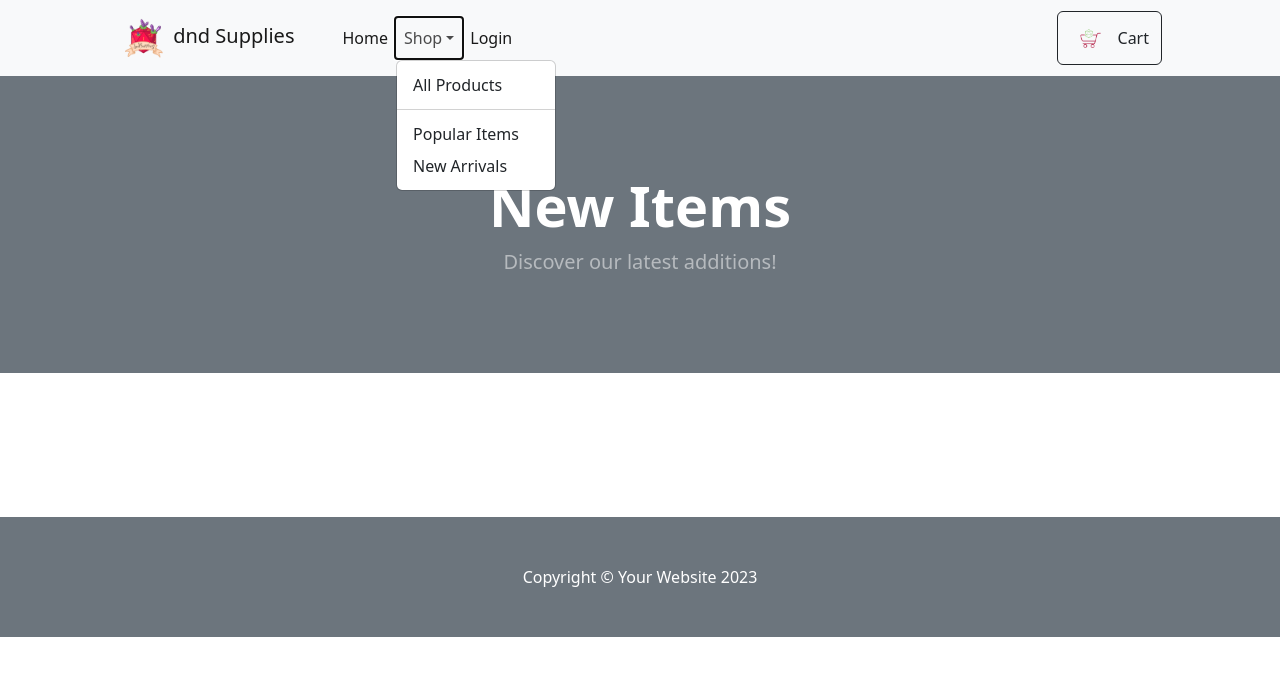
After one commit to robbedeclerk/webshop_eindwerk, a Flask app: page /new_items in a window 1280 px wide, after a click on "Shop". The commit adds this page. Shown: the top 676 px of the page. Run offline with Flask 3, Linux system fonts and the light colour scheme; data that the repository does not hold is empty; some libraries are stand-ins or nearby versions.

Commit message:
update website af zonder bugfix

```diff
--- a/app/models.py
+++ b/app/models.py
@@ -44,6 +44,8 @@ class Product(db.Model):
     price = db.Column(db.Float, nullable=False)
     category_id = db.Column(db.Integer, db.ForeignKey('category.id'), nullable=False)
     image_filename = db.Column(db.String(255))
+    created_at = db.Column(db.DateTime, default=datetime.utcnow)
+
 
     def __repr__(self):
         return f'<Product {self.name}>'
--- a/app/routes.py
+++ b/app/routes.py
@@ -9,6 +9,8 @@ from urllib.parse import urlsplit
 from werkzeug.utils import secure_filename
 from werkzeug.security import check_password_hash, generate_password_hash
 import os
+from sqlalchemy import func
+
 
 UPLOAD_FOLDER = 'app/static/assets/images'
 ALLOWED_EXTENSIONS = {'png', 'jpg', 'jpeg', 'gif'}
@@ -395,3 +397,26 @@ def toggle_order_status(order_id):
     order.complete = not order.complete
     db.session.commit()
     return redirect(url_for('order_details', order_id=order_id))
+
+@app.route('/popular_items')
+def popular_items():
+    # Query om de 5 meest gekochte items op te halen
+    popular_items = db.session.query(Product, db.func.count(OrderItem.product_id).label('total_orders')) \
+                    .join(OrderItem, Product.id == OrderItem.product_id) \
+                    .group_by(Product.id) \
+                    .order_by(db.desc('total_orders')) \
+                    .limit(5) \
+                    .all()
+
+    categories = Category.query.all()  # Alle categorieën ophalen voor de navigatie
+
+    return render_template('popular_items.html', popular_items=popular_items, categories=categories)
+
+@app.route('/new_items')
+def new_items():
+    # Query om de 5 nieuwste items op te halen
+    new_items = Product.query.order_by(Product.created_at.desc()).limit(5).all()
+
+    categories = Category.query.all()  # Alle categorieën ophalen voor de navigatie
+
+    return render_template('new_items.html', new_items=new_items, categories=categories)
--- a/app/templates/base.html
+++ b/app/templates/base.html
@@ -27,8 +27,8 @@
                             <ul class="dropdown-menu" aria-labelledby="navbarDropdown">
                                 <li><a class="dropdown-item" href="{{ url_for('index') }}">All Products</a></li>
                                 <li><hr class="dropdown-divider" /></li>
-                                <li><a class="dropdown-item" href="#!">Popular Items</a></li>
-                                <li><a class="dropdown-item" href="#!">New Arrivals</a></li>
+                                <li><a class="dropdown-item" href="{{url_for('popular_items')}}">Popular Items</a></li>
+                                <li><a class="dropdown-item" href="{{url_for('new_items')}}">New Arrivals</a></li>
                             </ul>
                         </li>
                         {% if current_user.admin_rights %}
--- a/app/templates/delete_data.html
+++ b/app/templates/delete_data.html
@@ -1,4 +1,4 @@
-{% extends "base.html" %}
+<!-- {% extends "base.html" %}
 {% block content %}
 <div class="header-container">
     <h1>Delete Category and Product</h1>
@@ -29,4 +29,4 @@
         {% endfor %}
     </div>
 </div>
-{% endblock %}
+{% endblock %} -->
--- /dev/null
+++ b/app/templates/new_items.html
@@ -0,0 +1,38 @@
+{% extends "base.html" %}
+
+{% block content %}
+<header class="bg-gray py-5">
+    <div class="container px-4 px-lg-5 my-5">
+        <div class="text-center text-white">
+            <h1 class="display-4 fw-bolder">New Items</h1>
+            <p class="lead fw-normal text-white-50 mb-0">Discover our latest additions!</p>
+        </div>
+    </div>
+</header>
+
+<section class="py-5">
+    <div class="container px-4 px-lg-5 mt-5">
+        <div class="row">
+            {% for product in new_items %}
+            <div class="col-md-4 col-lg-3 mb-4">
+                <div class="card h-100">
+                    <img class="card-img-top" src="{{ url_for('static', filename='assets/images/' + product.image_filename) }}" alt="{{ product.name }} Image">
+                    <div class="card-body">
+                        <h3 class="card-title"><a class="text-link" href="{{ url_for('product', product_id=product.id) }}">{{ product.name }}</a></h3>
+                        <p class="card-text">{{ product.description }}</p>
+                        <p class="card-text">Price: €{{ product.price }}</p>
+                        <p class="card-text">Created At: {{ product.created_at.strftime('%Y-%m-%d %H:%M:%S') }}</p>
+                    </div>
+                </div>
+            </div>
+            {% endfor %}
+        </div>
+    </div>
+</section>
+
+<footer class="bg-gray py-5">
+    <div class="container">
+        <p class="m-0 text-center text-white">Copyright &copy; Your Website 2023</p>
+    </div>
+</footer>
+{% endblock %}
```
Also changed, not shown: app/templates/add_data.html (+4 -4 lines), app/templates/popular_items.html (added, +38 -0 lines), migrations/versions/dfe58a2be434_update.py (added, +32 -0 lines), app/static/assets/images/bookmarker_blauw_geel.jpg (added), app/static/assets/images/bookmarker_blauw_with_leave.jpg (added), app/static/assets/images/bookmarker_roos_lang.jpg (added), app/static/assets/images/bookmarker_zwart-wit.jpg (added), app/static/assets/images/bookmarker_zwart_roos.jpg (added), app/static/assets/images/candle.jpg (added), app/static/assets/images/dice_black_and_white.jpg (added), app/static/assets/images/dice_blauw_teskt_in.jpg (added), app/static/assets/images/dice_purple_and_orange.jpg (added), app/static/assets/images/oorbellen_blauw.jpg (added), app/static/assets/images/oorbellen_wit.jpg (added), 1 other file.
